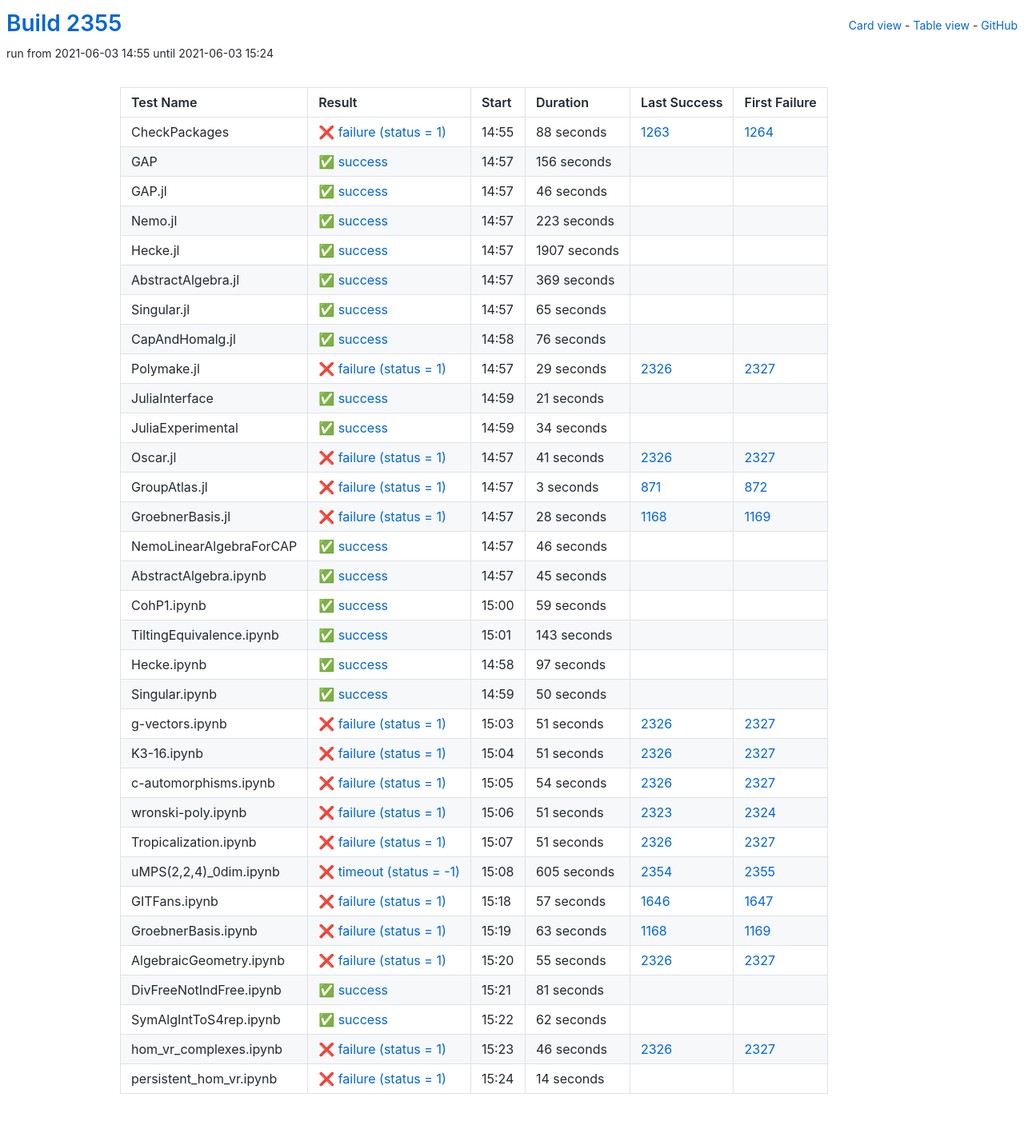
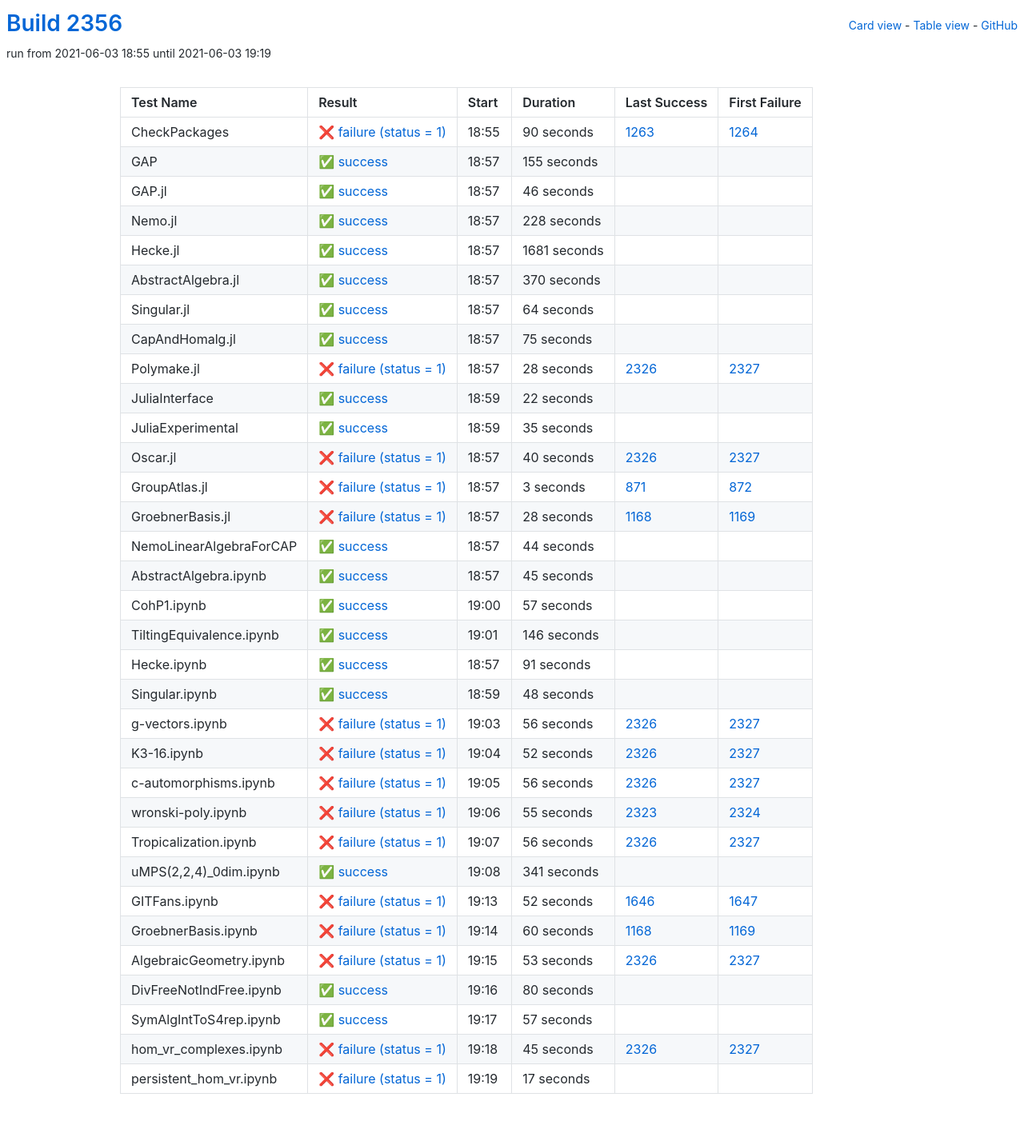
Before and after one commit to oscar-system/oscar-ci-status-stable, a Jekyll site: the page built from table.html, in a window 1280 px wide. Shown: the whole page at 80% size. Built offline with Jekyll 4.4.1, drawn with Linux system fonts in a browser that asks for light colours.

Commit message:
Build #2356

```diff
--- a/_data/ci.yml
+++ b/_data/ci.yml
@@ -1,6 +1,6 @@
 ---
-build: 2355
-build_url: https://oscarci.mathematik.uni-kl.de/job/oscar-stable/2355/
+build: 2356
+build_url: https://oscarci.mathematik.uni-kl.de/job/oscar-stable/2356/
 job: oscar-stable
 organization: oscar-system
 repo: oscar-ci-status-stable
@@ -8,32 +8,32 @@ repourl: https://github.com/oscar-system/oscar-ci-status-stable
 tests:
 - name: CheckPackages
   id: checkpackages
-  log: https://oscarci.mathematik.uni-kl.de/job/oscar-stable/2355/artifact/logs/build-2355/CheckPackages.log
-  start: 2021-06-03 14:55
+  log: https://oscarci.mathematik.uni-kl.de/job/oscar-stable/2356/artifact/logs/build-2356/CheckPackages.log
+  start: 2021-06-03 18:55
   success: false
   exitcode: 1
   status: failure
-  duration: 88
+  duration: 90
   last_success: 1263
   last_success_url: https://oscarci.mathematik.uni-kl.de/job/oscar-stable/1263/
   first_failure: 1264
   first_failure_url: https://oscarci.mathematik.uni-kl.de/job/oscar-stable/1264/
 - name: GAP
   id: gap
-  log: https://oscarci.mathematik.uni-kl.de/job/oscar-stable/2355/artifact/logs/build-2355/GAP.log
-  start: 2021-06-03 14:57
+  log: https://oscarci.mathematik.uni-kl.de/job/oscar-stable/2356/artifact/logs/build-2356/GAP.log
+  start: 2021-06-03 18:57
   success: true
   exitcode: 0
   status: success
-  duration: 156
+  duration: 155
   last_success: false
   last_success_url:
   first_failure: false
   first_failure_url:
 - name: GAP.jl
   id: gap-jl
-  log: https://oscarci.mathematik.uni-kl.de/job/oscar-stable/2355/artifact/logs/build-2355/GAP.jl.log
-  start: 2021-06-03 14:57
+  log: https://oscarci.mathematik.uni-kl.de/job/oscar-stable/2356/artifact/logs/build-2356/GAP.jl.log
+  start: 2021-06-03 18:57
   success: true
   exitcode: 0
   status: success
@@ -44,116 +44,116 @@ tests:
   first_failure_url:
 - name: Nemo.jl
   id: nemo-jl
-  log: https://oscarci.mathematik.uni-kl.de/job/oscar-stable/2355/artifact/logs/build-2355/Nemo.jl.log
-  start: 2021-06-03 14:57
+  log: https://oscarci.mathematik.uni-kl.de/job/oscar-stable/2356/artifact/logs/build-2356/Nemo.jl.log
+  start: 2021-06-03 18:57
   success: true
   exitcode: 0
   status: success
-  duration: 223
+  duration: 228
   last_success: false
   last_success_url:
   first_failure: false
   first_failure_url:
 - name: Hecke.jl
   id: hecke-jl
-  log: https://oscarci.mathematik.uni-kl.de/job/oscar-stable/2355/artifact/logs/build-2355/Hecke.jl.log
-  start: 2021-06-03 14:57
+  log: https://oscarci.mathematik.uni-kl.de/job/oscar-stable/2356/artifact/logs/build-2356/Hecke.jl.log
+  start: 2021-06-03 18:57
   success: true
   exitcode: 0
   status: success
-  duration: 1907
+  duration: 1681
   last_success: false
   last_success_url:
   first_failure: false
   first_failure_url:
 - name: AbstractAlgebra.jl
   id: abstractalgebra-jl
-  log: https://oscarci.mathematik.uni-kl.de/job/oscar-stable/2355/artifact/logs/build-2355/AbstractAlgebra.jl.log
-  start: 2021-06-03 14:57
+  log: https://oscarci.mathematik.uni-kl.de/job/oscar-stable/2356/artifact/logs/build-2356/AbstractAlgebra.jl.log
+  start: 2021-06-03 18:57
   success: true
   exitcode: 0
   status: success
-  duration: 369
+  duration: 370
   last_success: false
   last_success_url:
   first_failure: false
   first_failure_url:
 - name: Singular.jl
   id: singular-jl
-  log: https://oscarci.mathematik.uni-kl.de/job/oscar-stable/2355/artifact/logs/build-2355/Singular.jl.log
-  start: 2021-06-03 14:57
+  log: https://oscarci.mathematik.uni-kl.de/job/oscar-stable/2356/artifact/logs/build-2356/Singular.jl.log
+  start: 2021-06-03 18:57
   success: true
   exitcode: 0
   status: success
-  duration: 65
+  duration: 64
   last_success: false
   last_success_url:
   first_failure: false
   first_failure_url:
 - name: CapAndHomalg.jl
   id: capandhomalg-jl
-  log: https://oscarci.mathematik.uni-kl.de/job/oscar-stable/2355/artifact/logs/build-2355/CapAndHomalg.jl.log
-  start: 2021-06-03 14:58
+  log: https://oscarci.mathematik.uni-kl.de/job/oscar-stable/2356/artifact/logs/build-2356/CapAndHomalg.jl.log
+  start: 2021-06-03 18:57
   success: true
   exitcode: 0
   status: success
-  duration: 76
+  duration: 75
   last_success: false
   last_success_url:
   first_failure: false
   first_failure_url:
 - name: Polymake.jl
   id: polymake-jl
-  log: https://oscarci.mathematik.uni-kl.de/job/oscar-stable/2355/artifact/logs/build-2355/Polymake.jl.log
-  start: 2021-06-03 14:57
+  log: https://oscarci.mathematik.uni-kl.de/job/oscar-stable/2356/artifact/logs/build-2356/Polymake.jl.log
+  start: 2021-06-03 18:57
   success: false
   exitcode: 1
   status: failure
-  duration: 29
+  duration: 28
   last_success: 2326
   last_success_url: https://oscarci.mathematik.uni-kl.de/job/oscar-stable/2326/
   first_failure: 2327
   first_failure_url: https://oscarci.mathematik.uni-kl.de/job/oscar-stable/2327/
 - name: JuliaInterface
   id: juliainterface
-  log: https://oscarci.mathematik.uni-kl.de/job/oscar-stable/2355/artifact/logs/build-2355/JuliaInterface.log
-  start: 2021-06-03 14:59
+  log: https://oscarci.mathematik.uni-kl.de/job/oscar-stable/2356/artifact/logs/build-2356/JuliaInterface.log
+  start: 2021-06-03 18:59
   success: true
   exitcode: 0
   status: success
-  duration: 21
+  duration: 22
   last_success: false
   last_success_url:
   first_failure: false
   first_failure_url:
 - name: JuliaExperimental
   id: juliaexperimental
-  log: https://oscarci.mathematik.uni-kl.de/job/oscar-stable/2355/artifact/logs/build-2355/JuliaExperimental.log
-  start: 2021-06-03 14:59
+  log: https://oscarci.mathematik.uni-kl.de/job/oscar-stable/2356/artifact/logs/build-2356/JuliaExperimental.log
+  start: 2021-06-03 18:59
   success: true
   exitcode: 0
   status: success
-  duration: 34
+  duration: 35
   last_success: false
   last_success_url:
   first_failure: false
   first_failure_url:
 - name: Oscar.jl
   id: oscar-jl
-  log: https://oscarci.mathematik.uni-kl.de/job/oscar-stable/2355/artifact/logs/build-2355/Oscar.jl.log
-  start: 2021-06-03 14:57
+  log: https://oscarci.mathematik.uni-kl.de/job/oscar-stable/2356/artifact/logs/build-2356/Oscar.jl.log
+  start: 2021-06-03 18:57
   success: false
   exitcode: 1
   status: failure
-  duration: 41
+  duration: 40
   last_success: 2326
   last_success_url: https://oscarci.mathematik.uni-kl.de/job/oscar-stable/2326/
   first_failure: 2327
   first_failure_url: https://oscarci.mathematik.uni-kl.de/job/oscar-stable/2327/
 - name: GroupAtlas.jl
   id: groupatlas-jl
-  log: https://oscarci.mathematik.uni-kl.de/job/oscar-stable/2355/artifact/logs/build-2355/GroupAtlas.jl.log
-  start: 2021-06-03 14:57
+  log: https://oscarci.mathematik.uni-kl.de/job/oscar-stable/2356/artifact/logs/build-2356/GroupAtlas.jl.log
+  start: 2021-06-03 18:57
   success: false
   exitcode: 1
   status: failure
@@ -164,8 +164,8 @@ tests:
   first_failure_url: https://oscarci.mathematik.uni-kl.de/job/oscar-stable/872/
 - name: GroebnerBasis.jl
   id: groebnerbasis-jl
-  log: https://oscarci.mathematik.uni-kl.de/job/oscar-stable/2355/artifact/logs/build-2355/GroebnerBasis.jl.log
-  start: 2021-06-03 14:57
+  log: https://oscarci.mathematik.uni-kl.de/job/oscar-stable/2356/artifact/logs/build-2356/GroebnerBasis.jl.log
+  start: 2021-06-03 18:57
   success: false
   exitcode: 1
   status: failure
@@ -176,20 +176,20 @@ tests:
   first_failure_url: https://oscarci.mathematik.uni-kl.de/job/oscar-stable/1169/
 - name: NemoLinearAlgebraForCAP
   id: nemolinearalgebraforcap
-  log: https://oscarci.mathematik.uni-kl.de/job/oscar-stable/2355/artifact/logs/build-2355/NemoLinearAlgebraForCAP.log
-  start: 2021-06-03 14:57
+  log: https://oscarci.mathematik.uni-kl.de/job/oscar-stable/2356/artifact/logs/build-2356/NemoLinearAlgebraForCAP.log
+  start: 2021-06-03 18:57
   success: true
   exitcode: 0
   status: success
-  duration: 46
+  duration: 44
   last_success: false
   last_success_url:
   first_failure: false
   first_failure_url:
 - name: AbstractAlgebra.ipynb
   id: abstractalgebra-ipynb
-  log: https://oscarci.mathematik.uni-kl.de/job/oscar-stable/2355/artifact/logs/build-2355/AbstractAlgebra.ipynb.log
-  start: 2021-06-03 14:57
+  log: https://oscarci.mathematik.uni-kl.de/job/oscar-stable/2356/artifact/logs/build-2356/AbstractAlgebra.ipynb.log
+  start: 2021-06-03 18:57
   success: true
   exitcode: 0
   status: success
@@ -200,204 +200,204 @@ tests:
   first_failure_url:
 - name: CohP1.ipynb
   id: cohp1-ipynb
-  log: https://oscarci.mathematik.uni-kl.de/job/oscar-stable/2355/artifact/logs/build-2355/CohP1.ipynb.log
-  start: 2021-06-03 15:00
+  log: https://oscarci.mathematik.uni-kl.de/job/oscar-stable/2356/artifact/logs/build-2356/CohP1.ipynb.log
+  start: 2021-06-03 19:00
   success: true
   exitcode: 0
   status: success
-  duration: 59
+  duration: 57
   last_success: false
   last_success_url:
   first_failure: false
   first_failure_url:
 - name: TiltingEquivalence.ipynb
   id: tiltingequivalence-ipynb
-  log: https://oscarci.mathematik.uni-kl.de/job/oscar-stable/2355/artifact/logs/build-2355/TiltingEquivalence.ipynb.log
-  start: 2021-06-03 15:01
+  log: https://oscarci.mathematik.uni-kl.de/job/oscar-stable/2356/artifact/logs/build-2356/TiltingEquivalence.ipynb.log
+  start: 2021-06-03 19:01
   success: true
   exitcode: 0
   status: success
-  duration: 143
+  duration: 146
   last_success: false
   last_success_url:
   first_failure: false
   first_failure_url:
 - name: Hecke.ipynb
   id: hecke-ipynb
-  log: https://oscarci.mathematik.uni-kl.de/job/oscar-stable/2355/artifact/logs/build-2355/Hecke.ipynb.log
-  start: 2021-06-03 14:58
+  log: https://oscarci.mathematik.uni-kl.de/job/oscar-stable/2356/artifact/logs/build-2356/Hecke.ipynb.log
+  start: 2021-06-03 18:57
   success: true
   exitcode: 0
   status: success
-  duration: 97
+  duration: 91
   last_success: false
   last_success_url:
   first_failure: false
   first_failure_url:
 - name: Singular.ipynb
   id: singular-ipynb
-  log: https://oscarci.mathematik.uni-kl.de/job/oscar-stable/2355/artifact/logs/build-2355/Singular.ipynb.log
-  start: 2021-06-03 14:59
+  log: https://oscarci.mathematik.uni-kl.de/job/oscar-stable/2356/artifact/logs/build-2356/Singular.ipynb.log
+  start: 2021-06-03 18:59
   success: true
   exitcode: 0
   status: success
-  duration: 50
+  duration: 48
   last_success: false
   last_success_url:
   first_failure: false
   first_failure_url:
 - name: g-vectors.ipynb
   id: g-vectors-ipynb
-  log: https://oscarci.mathematik.uni-kl.de/job/oscar-stable/2355/artifact/logs/build-2355/g-vectors.ipynb.log
-  start: 2021-06-03 15:03
+  log: https://oscarci.mathematik.uni-kl.de/job/oscar-stable/2356/artifact/logs/build-2356/g-vectors.ipynb.log
+  start: 2021-06-03 19:03
   success: false
   exitcode: 1
   status: failure
-  duration: 51
+  duration: 56
   last_success: 2326
   last_success_url: https://oscarci.mathematik.uni-kl.de/job/oscar-stable/2326/
   first_failure: 2327
   first_failure_url: https://oscarci.mathematik.uni-kl.de/job/oscar-stable/2327/
 - name: K3-16.ipynb
   id: k3-16-ipynb
-  log: https://oscarci.mathematik.uni-kl.de/job/oscar-stable/2355/artifact/logs/build-2355/K3-16.ipynb.log
-  start: 2021-06-03 15:04
+  log: https://oscarci.mathematik.uni-kl.de/job/oscar-stable/2356/artifact/logs/build-2356/K3-16.ipynb.log
+  start: 2021-06-03 19:04
   success: false
   exitcode: 1
   status: failure
-  duration: 51
+  duration: 52
   last_success: 2326
   last_success_url: https://oscarci.mathematik.uni-kl.de/job/oscar-stable/2326/
   first_failure: 2327
   first_failure_url: https://oscarci.mathematik.uni-kl.de/job/oscar-stable/2327/
 - name: c-automorphisms.ipynb
   id: c-automorphisms-ipynb
-  log: https://oscarci.mathematik.uni-kl.de/job/oscar-stable/2355/artifact/logs/build-2355/c-automorphisms.ipynb.log
-  start: 2021-06-03 15:05
+  log: https://oscarci.mathematik.uni-kl.de/job/oscar-stable/2356/artifact/logs/build-2356/c-automorphisms.ipynb.log
+  start: 2021-06-03 19:05
   success: false
   exitcode: 1
   status: failure
-  duration: 54
+  duration: 56
   last_success: 2326
   last_success_url: https://oscarci.mathematik.uni-kl.de/job/oscar-stable/2326/
   first_failure: 2327
   first_failure_url: https://oscarci.mathematik.uni-kl.de/job/oscar-stable/2327/
 - name: wronski-poly.ipynb
   id: wronski-poly-ipynb
-  log: https://oscarci.mathematik.uni-kl.de/job/oscar-stable/2355/artifact/logs/build-2355/wronski-poly.ipynb.log
-  start: 2021-06-03 15:06
+  log: https://oscarci.mathematik.uni-kl.de/job/oscar-stable/2356/artifact/logs/build-2356/wronski-poly.ipynb.log
+  start: 2021-06-03 19:06
   success: false
   exitcode: 1
   status: failure
-  duration: 51
+  duration: 55
   last_success: 2323
   last_success_url: https://oscarci.mathematik.uni-kl.de/job/oscar-stable/2323/
   first_failure: 2324
   first_failure_url: https://oscarci.mathematik.uni-kl.de/job/oscar-stable/2324/
 - name: Tropicalization.ipynb
   id: tropicalization-ipynb
-  log: https://oscarci.mathematik.uni-kl.de/job/oscar-stable/2355/artifact/logs/build-2355/Tropicalization.ipynb.log
-  start: 2021-06-03 15:07
+  log: https://oscarci.mathematik.uni-kl.de/job/oscar-stable/2356/artifact/logs/build-2356/Tropicalization.ipynb.log
+  start: 2021-06-03 19:07
   success: false
   exitcode: 1
   status: failure
-  duration: 51
+  duration: 56
   last_success: 2326
   last_success_url: https://oscarci.mathematik.uni-kl.de/job/oscar-stable/2326/
   first_failure: 2327
   first_failure_url: https://oscarci.mathematik.uni-kl.de/job/oscar-stable/2327/
 - name: uMPS(2,2,4)_0dim.ipynb
   id: umps-2-2-4-0dim-ipynb
-  log: https://oscarci.mathematik.uni-kl.de/job/oscar-stable/2355/artifact/logs/build-2355/uMPS-2-2-4-_0dim.ipynb.log
-  start: 2021-06-03 15:08
-  success: false
-  exitcode: -1
-  status: timeout
-  duration: 605
-  last_success: 2354
-  last_success_url: https://oscarci.mathematik.uni-kl.de/job/oscar-stable/2354/
-  first_failure: 2355
-  first_failure_url: https://oscarci.mathematik.uni-kl.de/job/oscar-stable/2355/
+  log: https://oscarci.mathematik.uni-kl.de/job/oscar-stable/2356/artifact/logs/build-2356/uMPS-2-2-4-_0dim.ipynb.log
+  start: 2021-06-03 19:08
+  success: true
+  exitcode: 0
+  status: success
+  duration: 341
+  last_success: false
+  last_success_url:
+  first_failure: false
+  first_failure_url:
 - name: GITFans.ipynb
   id: gitfans-ipynb
-  log: https://oscarci.mathematik.uni-kl.de/job/oscar-stable/2355/artifact/logs/build-2355/GITFans.ipynb.log
-  start: 2021-06-03 15:18
+  log: https://oscarci.mathematik.uni-kl.de/job/oscar-stable/2356/artifact/logs/build-2356/GITFans.ipynb.log
+  start: 2021-06-03 19:13
   success: false
   exitcode: 1
   status: failure
-  duration: 57
+  duration: 52
   last_success: 1646
   last_success_url: https://oscarci.mathematik.uni-kl.de/job/oscar-stable/1646/
   first_failure: 1647
   first_failure_url: https://oscarci.mathematik.uni-kl.de/job/oscar-stable/1647/
 - name: GroebnerBasis.ipynb
   id: groebnerbasis-ipynb
-  log: https://oscarci.mathematik.uni-kl.de/job/oscar-stable/2355/artifact/logs/build-2355/GroebnerBasis.ipynb.log
-  start: 2021-06-03 15:19
+  log: https://oscarci.mathematik.uni-kl.de/job/oscar-stable/2356/artifact/logs/build-2356/GroebnerBasis.ipynb.log
+  start: 2021-06-03 19:14
   success: false
   exitcode: 1
   status: failure
-  duration: 63
+  duration: 60
   last_success: 1168
   last_success_url: https://oscarci.mathematik.uni-kl.de/job/oscar-stable/1168/
   first_failure: 1169
   first_failure_url: https://oscarci.mathematik.uni-kl.de/job/oscar-stable/1169/
 - name: AlgebraicGeometry.ipynb
   id: algebraicgeometry-ipynb
-  log: https://oscarci.mathematik.uni-kl.de/job/oscar-stable/2355/artifact/logs/build-2355/AlgebraicGeometry.ipynb.log
-  start: 2021-06-03 15:20
+  log: https://oscarci.mathematik.uni-kl.de/job/oscar-stable/2356/artifact/logs/build-2356/AlgebraicGeometry.ipynb.log
+  start: 2021-06-03 19:15
   success: false
   exitcode: 1
   status: failure
-  duration: 55
+  duration: 53
   last_success: 2326
   last_success_url: https://oscarci.mathematik.uni-kl.de/job/oscar-stable/2326/
   first_failure: 2327
   first_failure_url: https://oscarci.mathematik.uni-kl.de/job/oscar-stable/2327/
 - name: DivFreeNotIndFree.ipynb
   id: divfreenotindfree-ipynb
-  log: https://oscarci.mathematik.uni-kl.de/job/oscar-stable/2355/artifact/logs/build-2355/DivFreeNotIndFree.ipynb.log
-  start: 2021-06-03 15:21
+  log: https://oscarci.mathematik.uni-kl.de/job/oscar-stable/2356/artifact/logs/build-2356/DivFreeNotIndFree.ipynb.log
+  start: 2021-06-03 19:16
   success: true
   exitcode: 0
   status: success
-  duration: 81
+  duration: 80
   last_success: false
   last_success_url:
   first_failure: false
   first_failure_url:
 - name: SymAlgIntToS4rep.ipynb
   id: symalginttos4rep-ipynb
-  log: https://oscarci.mathematik.uni-kl.de/job/oscar-stable/2355/artifact/logs/build-2355/SymAlgIntToS4rep.ipynb.log
-  start: 2021-06-03 15:22
+  log: https://oscarci.mathematik.uni-kl.de/job/oscar-stable/2356/artifact/logs/build-2356/SymAlgIntToS4rep.ipynb.log
+  start: 2021-06-03 19:17
   success: true
   exitcode: 0
   status: success
-  duration: 62
+  duration: 57
   last_success: false
   last_success_url:
   first_failure: false
   first_failure_url:
 - name: hom_vr_complexes.ipynb
   id: hom-vr-complexes-ipynb
-  log: https://oscarci.mathematik.uni-kl.de/job/oscar-stable/2355/artifact/logs/build-2355/hom_vr_complexes.ipynb.log
-  start: 2021-06-03 15:23
+  log: https://oscarci.mathematik.uni-kl.de/job/oscar-stable/2356/artifact/logs/build-2356/hom_vr_complexes.ipynb.log
+  start: 2021-06-03 19:18
   success: false
   exitcode: 1
   status: failure
-  duration: 46
+  duration: 45
   last_success: 2326
   last_success_url: https://oscarci.mathematik.uni-kl.de/job/oscar-stable/2326/
   first_failure: 2327
   first_failure_url: https://oscarci.mathematik.uni-kl.de/job/oscar-stable/2327/
 - name: persistent_hom_vr.ipynb
   id: persistent-hom-vr-ipynb
-  log: https://oscarci.mathematik.uni-kl.de/job/oscar-stable/2355/artifact/logs/build-2355/persistent_hom_vr.ipynb.log
-  start: 2021-06-03 15:24
+  log: https://oscarci.mathematik.uni-kl.de/job/oscar-stable/2356/artifact/logs/build-2356/persistent_hom_vr.ipynb.log
+  start: 2021-06-03 19:19
   success: false
   exitcode: 1
   status: failure
-  duration: 14
+  duration: 17
   last_success: false
   last_success_url:
   first_failure: false
```
Also changed, not shown: README.md.
